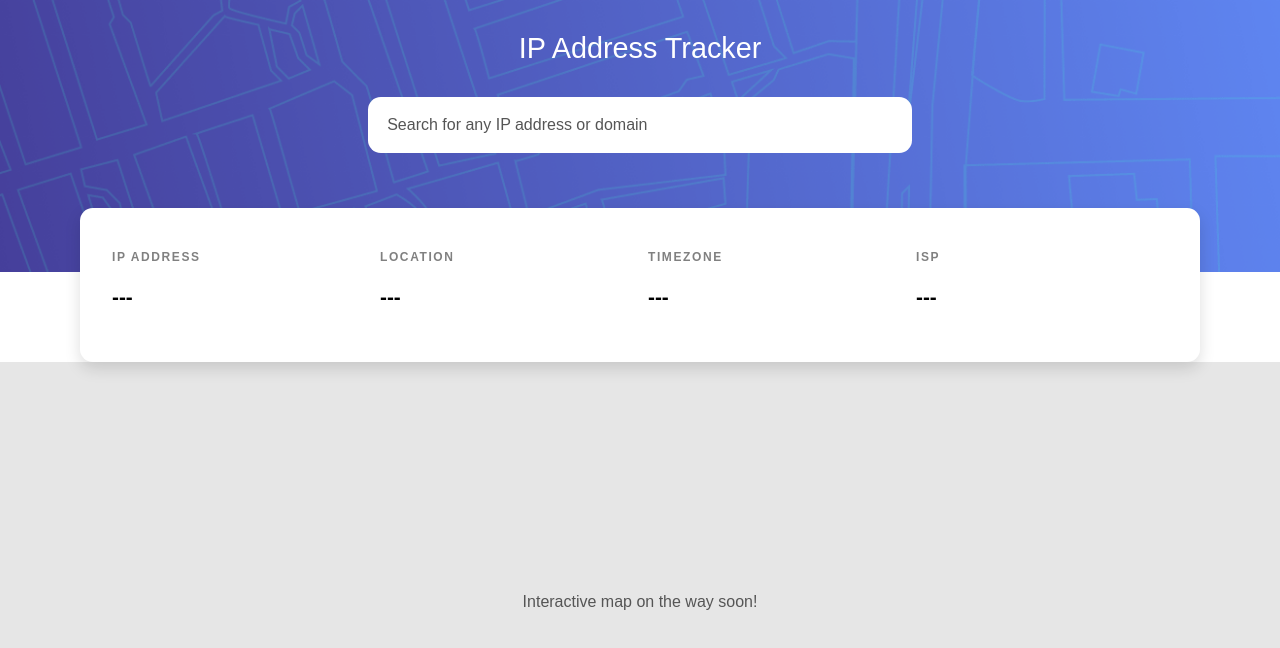
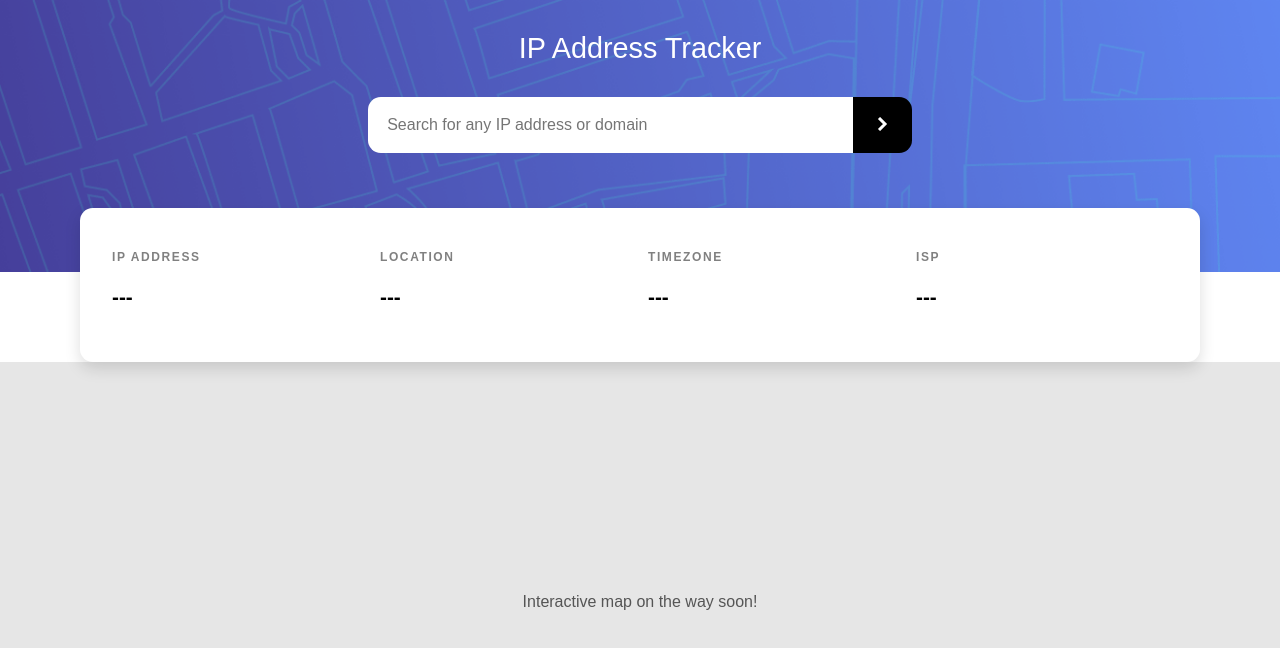
Before and after one commit to BallNChain24FEnd/AshleyWhite-Project-2_React-TypeScript-ip-address-tracker, a React (Vite) app: page / in a window 1280 px wide. Shown: the top 648 px of the page. Built offline with nearby package versions, Linux system fonts and the light colour scheme.

Commit message:
Commit 3: Created reusable search form

```diff
--- a/src/App.css
+++ b/src/App.css
@@ -23,15 +23,51 @@ main {
   margin: 0 0 2rem;
 }
 
-/* Search placeholder */
-.search-placeholder {
-  background: white;
-  color: #555;
-  padding: 1.2rem;
-  border-radius: 0.8rem;
+/* Search form */
+.search-form {
+  display: flex;
   max-width: 34rem;
   margin: auto;
-  text-align: left;
+  border-radius: 0.8rem;
+  overflow: hidden;
+}
+
+.search-form input {
+  flex: 1;
+  min-width: 0;
+  padding: 1.2rem;
+  border: none;
+  font-size: 1rem;
+  outline-offset: -0.2rem;
+}
+
+.search-form button {
+  background: #000;
+  border: none;
+  padding: 0 1.5rem;
+  cursor: pointer;
+}
+
+.search-form button:hover {
+  background: #333;
+}
+
+.search-form button:focus-visible {
+  outline: 0.2rem solid #fff;
+  outline-offset: -0.3rem;
+}
+
+/* Accessible hidden label */
+.sr-only {
+  position: absolute;
+  width: 1px;
+  height: 1px;
+  padding: 0;
+  margin: -1px;
+  overflow: hidden;
+  clip: rect(0, 0, 0, 0);
+  white-space: nowrap;
+  border: 0;
 }
 
 /* Location information */
--- a/src/App.tsx
+++ b/src/App.tsx
@@ -1,11 +1,16 @@
 import Header from "./components/Header";
 import "./App.css";
 
-// Main application layout
+// Main application
 export default function App() {
+  // Handle search from child component
+  function handleSearch(search: string) {
+    console.log("Searching for:", search);
+  }
+
   return (
     <main>
-      <Header />
+      <Header onSearch={handleSearch} />
 
       {/* Location information placeholder */}
       <section className="location-info" aria-label="IP location information">
--- a/src/components/Header.tsx
+++ b/src/components/Header.tsx
@@ -1,13 +1,18 @@
+import SearchForm from "./SearchForm";
+
+// Define header props
+interface HeaderProps {
+  onSearch: (search: string) => void;
+}
+
 // Header component
-export default function Header() {
+export default function Header({ onSearch }: HeaderProps) {
   return (
     <header className="header">
       <h1>IP Address Tracker</h1>
 
-      {/* Search placeholder */}
-      <div className="search-placeholder">
-        Search for any IP address or domain
-      </div>
+      {/* Search component */}
+      <SearchForm onSearch={onSearch} />
     </header>
   );
 }
--- a/src/components/SearchForm.tsx
+++ b/src/components/SearchForm.tsx
@@ -0,0 +1,45 @@
+import { useState } from "react";
+import type { FormEvent } from "react";
+import arrowIcon from "../assets/icon-arrow.svg";
+
+// Define component props
+interface SearchFormProps {
+  onSearch: (search: string) => void;
+}
+
+// Search form component
+export default function SearchForm({ onSearch }: SearchFormProps) {
+  // Store search input
+  const [search, setSearch] = useState("");
+
+  // Handle form submission
+  function handleSubmit(e: FormEvent<HTMLFormElement>) {
+    e.preventDefault();
+
+    const value = search.trim();
+
+    if (!value) return;
+
+    onSearch(value);
+  }
+
+  return (
+    <form className="search-form" onSubmit={handleSubmit}>
+      <label htmlFor="ip-search" className="sr-only">
+        Search for an IP address or domain
+      </label>
+
+      <input
+        id="ip-search"
+        type="text"
+        placeholder="Search for any IP address or domain"
+        value={search}
+        onChange={(e) => setSearch(e.target.value)}
+      />
+
+      <button type="submit" aria-label="Search">
+        <img src={arrowIcon} alt="" />
+      </button>
+    </form>
+  );
+}
```
